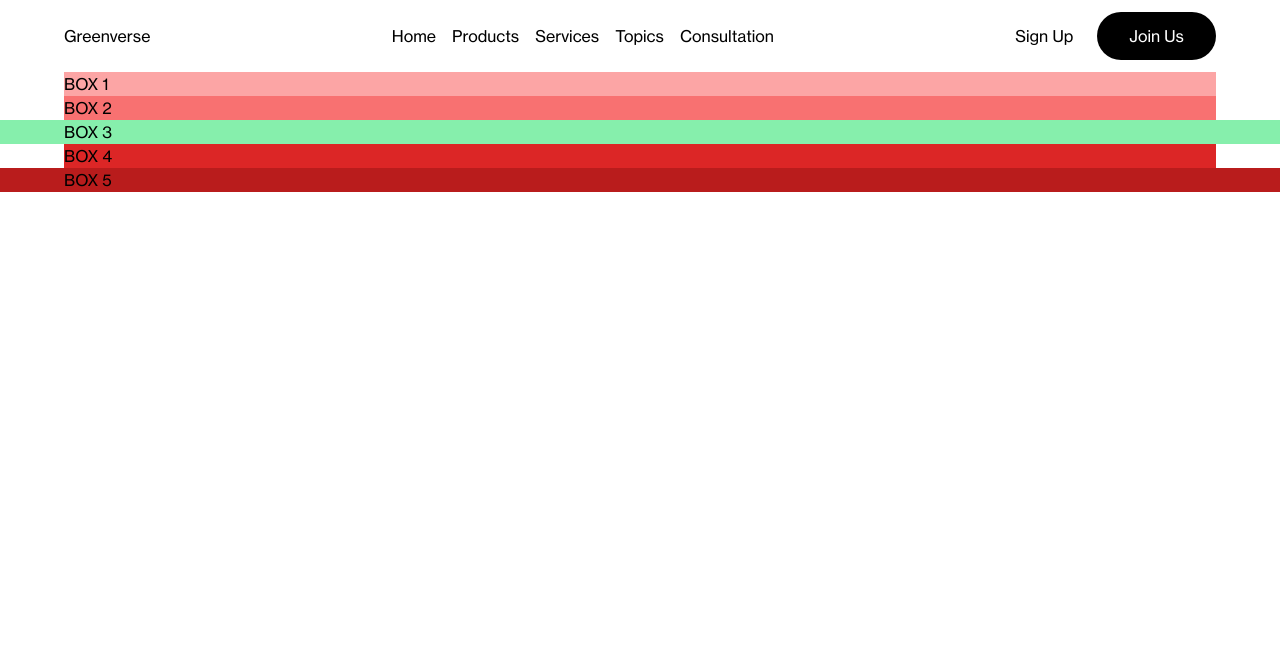
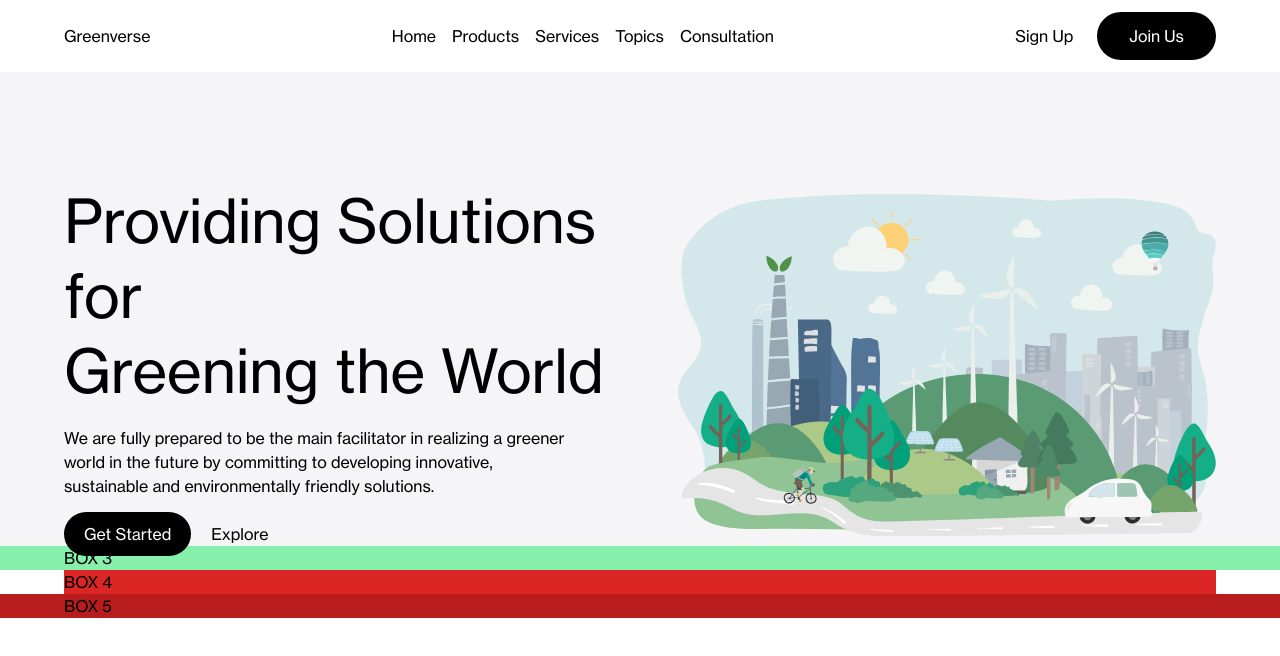
Before and after one commit to aryadira/greenverse, a React (Vite) app: page / in a window 1280 px wide. Shown: the top 656 px of the page. Built offline with nearby package versions, Linux system fonts and the light colour scheme; the HTML template or start-up script is replaced by a standard one.

Commit message:
90% landingpage

```diff
--- /dev/null
+++ b/src/components/parts/ButtonDark.jsx
@@ -0,0 +1,15 @@
+/* eslint-disable react/prop-types */
+/* eslint-disable no-unused-vars */
+import React from "react";
+
+const ButtonDark = (props) => {
+  return (
+    <div className="mt-[24px]">
+      <a href="#" className="bg-black text-white rounded-[40px] px-5 py-3">
+        {props.title}
+      </a>
+    </div>
+  );
+};
+
+export default ButtonDark;
--- /dev/null
+++ b/src/components/parts/ButtonLight.jsx
@@ -0,0 +1,15 @@
+/* eslint-disable no-unused-vars */
+/* eslint-disable react/prop-types */
+import React from "react";
+
+const ButtonLight = (props) => {
+  return (
+    <div className="mt-[24px]">
+      <a href="#" className="rounded-[40px] px-5 py-3">
+        {props.title}
+      </a>
+    </div>
+  );
+};
+
+export default ButtonLight;
--- a/src/components/sections/SectionLanding.jsx
+++ b/src/components/sections/SectionLanding.jsx
@@ -1,11 +1,31 @@
-import React from 'react'
+/* eslint-disable no-unused-vars */
+import React from "react";
+import landingImg from "../../assets/img/landing-img1.svg";
+import ButtonDark from "../parts/ButtonDark";
+import ButtonLight from "../parts/ButtonLight";
 
 const SectionLanding = () => {
   return (
-    <div>
+    <div className="wrapper flex mt-28 justify-between items-center">
+      <div className="left">
+        <h1 className="text-6xl leading-tight">
+          Providing Solutions for <br /> Greening the World
+        </h1>
+        <h1 className="font-medium mt-[17px] max-w-lg leading-6">
+          We are fully prepared to be the main facilitator in realizing a
+          greener world in the future by committing to developing innovative,
+          sustainable and environmentally friendly solutions.
+        </h1>
+        <div className="btn flex items-center">
+          <ButtonDark title={"Get Started"} />
+          <ButtonLight title={"Explore"} />
+        </div>
+      </div>
+      <div className="right w-[550px]">
+        <img src={landingImg} />
+      </div>
+    </div>
+  );
+};
 
-    </div>
-  )
-}
-
-export default SectionLanding
+export default SectionLanding;
--- a/src/pages/LandingPage.jsx
+++ b/src/pages/LandingPage.jsx
@@ -1,12 +1,12 @@
 import { BoxContainer, SpacingLayout } from "../layouts";
+import SectionLanding from "../components/sections/SectionLanding";
 
 const LandingPage = () => {
   return (
     <div className="landing-page">
-      <SpacingLayout>
+      <SpacingLayout className="bg-[#F5F5F7]">
         <BoxContainer>
-          <div className="box-1 bg-red-300">BOX 1</div>
-          <div className="box-2 bg-red-400">BOX 2</div>
+          <SectionLanding />
         </BoxContainer>
       </SpacingLayout>
       <div className="box-3 bg-red-500">
```
Also changed, not shown: src/assets/img/arrow.svg (added).
